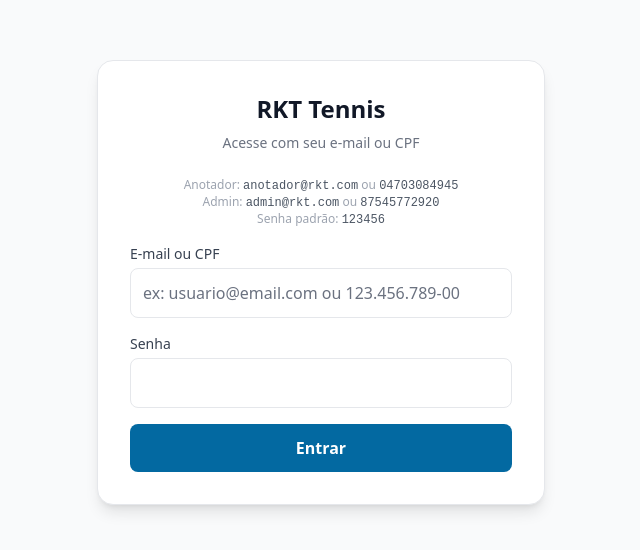
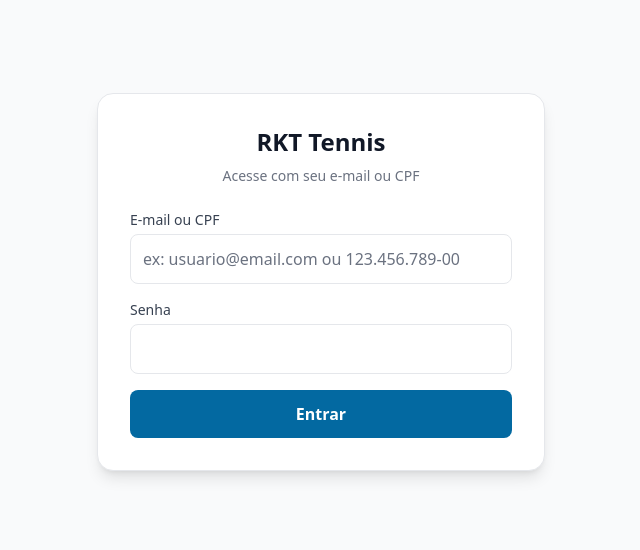
Before and after one commit to ronaldofilardo/RKT, a Next.js app: page /login in a window 1280 px wide. Shown: the part 118-668 px from the top of the page, without its empty margins (319-959 px from the left). Built offline with nearby package versions, Linux system fonts and the light colour scheme.

Commit message:
fix(login): remover credenciais de teste exibidas na tela de login

```diff
--- a/src/app/login/page.tsx
+++ b/src/app/login/page.tsx
@@ -68,14 +68,6 @@ export default function LoginPage() {
           Acesse com seu e-mail ou CPF
         </p>
 
-        <p className="text-xs text-center text-gray-400 mb-4">
-          Anotador: <code className="text-gray-600">anotador@rkt.com</code> ou <code className="text-gray-600">04703084945</code>
-          <br />
-          Admin: <code className="text-gray-600">admin@rkt.com</code> ou <code className="text-gray-600">87545772920</code>
-          <br />
-          Senha padrão: <code className="text-gray-600">123456</code>
-        </p>
-
         {error && (
           <div className="mb-4 p-3 bg-red-50 border border-red-200 text-red-700 text-sm rounded-lg">
             {error}
```
